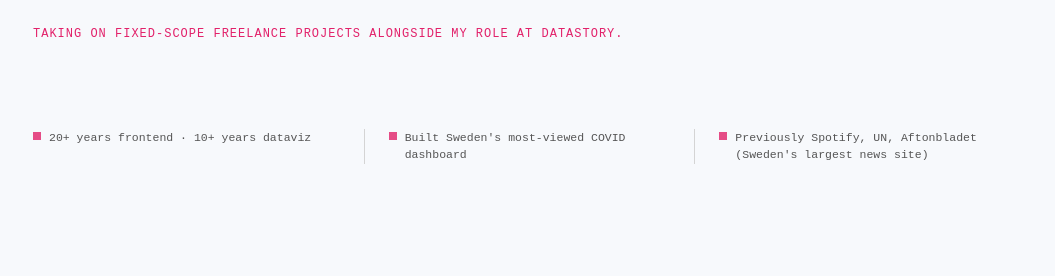
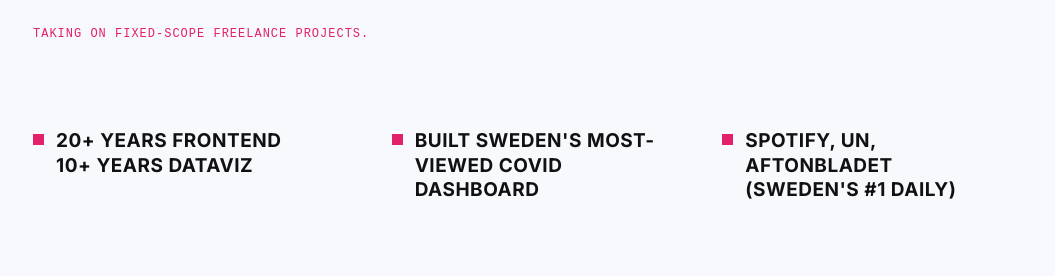
Before and after one commit to GitNoise/portfolio, a website: page index.html in a window 1280 px wide. Shown: the part 524-800 px from the top of the page, without its empty margins (111-1166 px from the left). Drawn offline with Linux system fonts and the light colour scheme; a web font is replaced by a local one.

Commit message:
style(hero): elevate hero-facts into bold headline strip
- Restyle facts as uppercase bold headlines (narrow font, 19px/700) to give key credentials more visual weight
- Remove column dividers and tighten skill-cloud spacing for a more continuous hero block
- Change piece-body and about-body strong highlights from red to black for subtler inline emphasis
- Shorten Aftonbladet copy, rename Geospatial to Cartography, trim availability tagline

```diff
--- a/index.html
+++ b/index.html
@@ -82,12 +82,15 @@
         padding: 0 44px;
       }
       mark,
-      .piece-body strong,
       .clients-intro strong {
         background: transparent;
         color: var(--red);
         font-weight: 700;
         font-style: normal;
+      }
+      .piece-body strong {
+        color: var(--ink);
+        font-weight: 700;
       }
 
       /* Topbar */
@@ -217,27 +220,29 @@
         display: grid;
         grid-template-columns: repeat(3, 1fr);
         gap: 0;
-        font-family: var(--mono);
-        font-size: 11.5px;
-        color: var(--muted);
+        font-family: var(--narrow);
+        font-size: 19px;
+        font-weight: 700;
+        color: var(--ink);
+        letter-spacing: 0.5px;
+        line-height: 1.3;
+        text-transform: uppercase;
       }
       .hero-facts .fact {
         display: flex;
         align-items: flex-start;
-        gap: 8px;
-        line-height: 1.5;
-        padding-right: 24px;
+        gap: 12px;
+        padding-right: 28px;
       }
       .hero-facts .fact + .fact {
-        border-left: 1px solid var(--line);
-        padding-left: 24px;
+        padding-left: 28px;
       }
       .hero-facts .sqs {
-        width: 8px;
-        height: 8px;
-        background: var(--red-block);
+        width: 11px;
+        height: 11px;
+        background: var(--red);
         flex-shrink: 0;
-        margin-top: 3px;
+        margin-top: 5px;
       }
 
       .section {
@@ -266,8 +271,10 @@
         flex-shrink: 0;
         background: var(--red);
       }
+      .hero-facts + .section {
+        margin-top: 72px;
+      }
       .stack-cloud {
-        margin-top: 16px;
         display: flex;
         flex-wrap: wrap;
         gap: 4px 20px;
@@ -408,7 +415,7 @@
         color: #333333;
       }
       .about-body strong {
-        color: var(--red);
+        color: var(--ink);
         font-weight: 700;
       }
       .piece-foot {
@@ -1467,10 +1474,7 @@
               Interactive tools, dashboards, and data stories for NGOs, research
               teams, and newsrooms working with consequential data.
             </p>
-            <p class="hero-avail">
-              Taking on fixed-scope freelance projects alongside my role at
-              Datastory.
-            </p>
+            <p class="hero-avail">Taking on fixed-scope freelance projects.</p>
           </div>
           <div class="hero-side">
             <img
@@ -1484,7 +1488,7 @@
         </section>
         <div class="hero-facts">
           <span class="fact"
-            ><span class="sqs" aria-hidden="true"></span> 20+ years frontend ·
+            ><span class="sqs" aria-hidden="true"></span> 20+ years frontend<br />
             10+ years dataviz</span
           >
           <span class="fact"
@@ -1492,8 +1496,8 @@
             most-viewed COVID dashboard</span
           >
           <span class="fact"
-            ><span class="sqs" aria-hidden="true"></span> Previously Spotify,
-            UN, Aftonbladet (Sweden's largest news site)</span
+            ><span class="sqs" aria-hidden="true"></span> Spotify, UN,
+            Aftonbladet (Sweden's #1 daily)</span
           >
         </div>
 
@@ -1511,7 +1515,7 @@
             <span class="sc">Vega-Lite</span>
             <span class="sc">Datawrapper</span>
             <span class="sc">Flourish</span>
-            <span class="sc">Geospatial</span>
+            <span class="sc">Cartography</span>
             <span class="sc">Figma</span>
             <span class="sc">Agile</span>
           </div>
```
Also changed, not shown: 4 other files.
